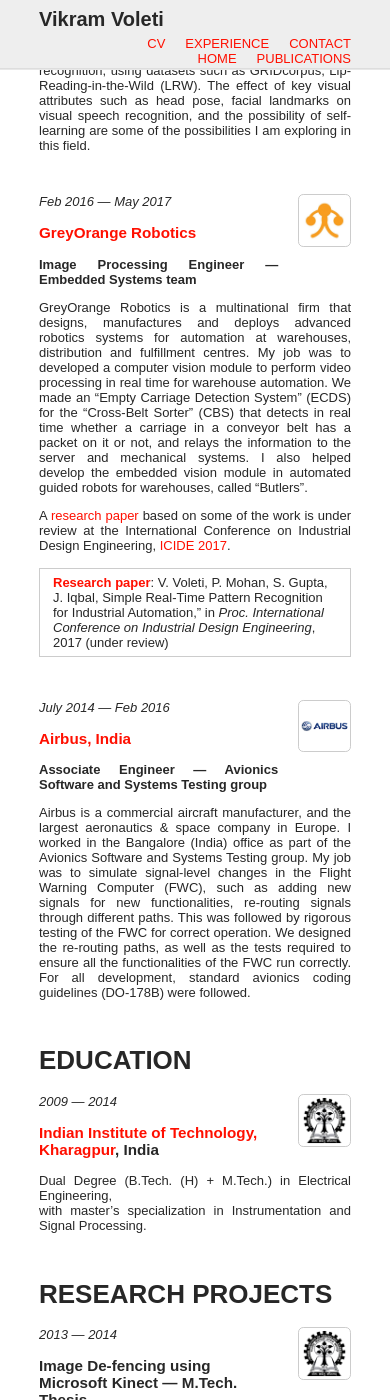
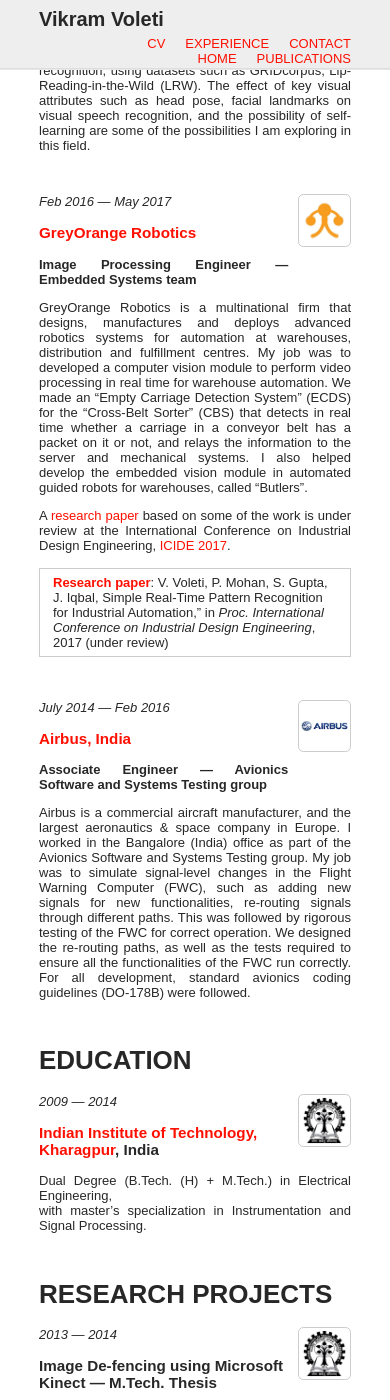
Before and after one commit to voletiv/voletiv.github.io, a Jekyll site: the page built from _pages/experience.md, in a window 390 px wide and 1400 px high, scrolled down 292 px. Built offline with Jekyll 4.4.1, drawn with Linux system fonts in a browser that asks for light colours; nearby versions of some CDN libraries.

Commit message:
Mobile - logo margin
Former-commit-id: 7a37c49704c257738b6c154d7618fe1f7083ca51

```diff
--- a/_sass/typography.scss
+++ b/_sass/typography.scss
@@ -78,7 +78,7 @@
         }
         @media (max-width: $max-width) {
             width: 15%;
-            margin: 0px 0% 20px 20px;
+            margin: 0px 0% 10px 10px;
         }
     }
     img {
```
